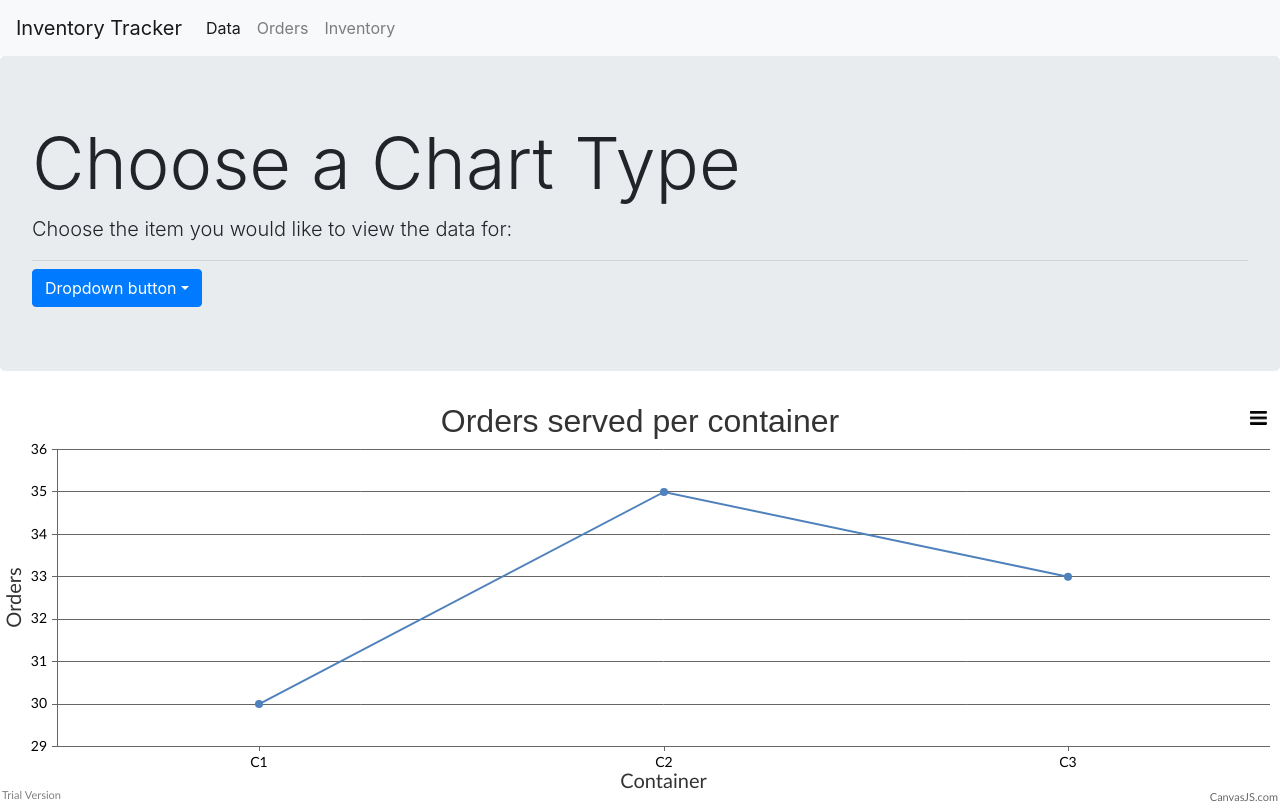
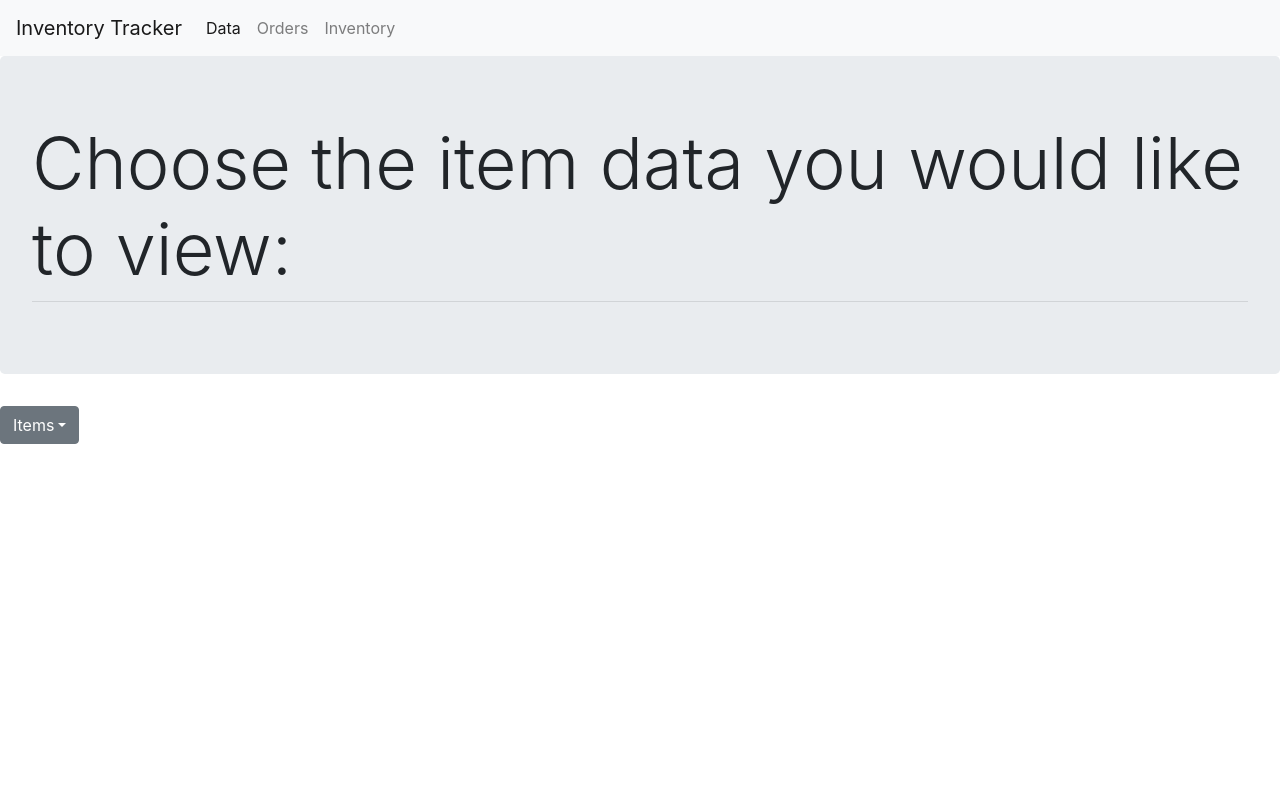
Before and after one commit to hmiles3/inventory-tracker, a React (Create React App) app in the folder client/: page /data in a window 1280 px wide. Shown: the top 803 px of the page. Built offline with nearby package versions, Linux system fonts and the light colour scheme.

Commit message:
fixed dropdown functionality

```diff
--- a/client/public/index.html
+++ b/client/public/index.html
@@ -2,6 +2,9 @@
 <html lang="en">
   <head>
     <meta charset="utf-8" />
+    <script src="https://code.jquery.com/jquery-3.2.1.slim.min.js" integrity="sha384-KJ3o2DKtIkvYIK3UENzmM7KCkRr/rE9/Qpg6aAZGJwFDMVNA/GpGFF93hXpG5KkN" crossorigin="anonymous"></script>
+    <script src="https://cdnjs.cloudflare.com/ajax/libs/popper.js/1.12.9/umd/popper.min.js" integrity="sha384-ApNbgh9B+Y1QKtv3Rn7W3mgPxhU9K/ScQsAP7hUibX39j7fakFPskvXusvfa0b4Q" crossorigin="anonymous"></script>
+    <script src="https://maxcdn.bootstrapcdn.com/bootstrap/4.0.0/js/bootstrap.min.js" integrity="sha384-JZR6Spejh4U02d8jOt6vLEHfe/JQGiRRSQQxSfFWpi1MquVdAyjUar5+76PVCmYl" crossorigin="anonymous"></script>
     <link rel="icon" href="%PUBLIC_URL%/favicon.ico" />
     <link rel="stylesheet" href="https://cdnjs.cloudflare.com/ajax/libs/twitter-bootstrap/4.0.0/css/bootstrap.min.css"/>
     <link href="https://maxcdn.bootstrapcdn.com/font-awesome/4.7.0/css/font-awesome.min.css" rel="stylesheet"/>
--- /dev/null
+++ b/client/src/components/Dropdown.Item/index.js
@@ -0,0 +1,9 @@
+import React from "react";
+
+function DropdownItem(props) {
+    return (
+      <button onClick={props.onClick} className={`dropdown-btn ${props["data-value"]}`} {...props} />
+    );
+  }
+
+  export default DropdownItem;
--- a/client/src/components/Dropdown/index.js
+++ b/client/src/components/Dropdown/index.js
@@ -1,20 +1,25 @@
 import React from "react";
 import "./style.css";
+import DropdownItem from "../Dropdown.Item"
 
-function Dropdown() {
-
+function Dropdown(props) {
 
   return (
-    <div class="dropdown">
-  <button class="btn btn-secondary dropdown-toggle" type="button" id="dropdownMenuButton" data-toggle="dropdown" aria-haspopup="true" aria-expanded="false">
-    Dropdown button
-  </button>
-  <div class="dropdown-menu" aria-labelledby="dropdownMenuButton">
-    <a class="dropdown-item" href="#">Action</a>
-    <a class="dropdown-item" href="#">Another action</a>
-    <a class="dropdown-item" href="#">Something else here</a>
-  </div>
-</div>
+    <div className="dropdown">
+        <button className="btn btn-secondary dropdown-toggle" type="button" id="dropdownMenuButton" data-toggle="dropdown" aria-haspopup="true" aria-expanded="false">
+            Items
+        </button>
+        <div className="dropdown-menu" aria-labelledby="dropdownMenuButton">
+            {props.options.map(currorder =>(
+              <DropdownItem
+              className="dropdown-item"
+              onClick={props.handleBtnClick}
+              value={currorder.id}
+              key={currorder.id}
+            >{currorder.name}</DropdownItem>
+            ))}
+        </div>
+    </div>
   );
 }
 
--- a/client/src/components/Dropdown/style.css
+++ b/client/src/components/Dropdown/style.css
@@ -0,0 +1,3 @@
+#dropdown-basic-button{
+    color: black;
+}
--- a/client/src/pages/Data.js
+++ b/client/src/pages/Data.js
@@ -1,24 +1,42 @@
 import React, { Component } from "react";
 import CanvasJSReact from '../canvasjs.react';
 import { Jumbotron } from 'reactstrap';
-//import Dropdown from "../components/Dropdown";
-import {  DropdownButton, Dropdown } from 'react-bootstrap';
+import Dropdown from "../components/Dropdown";
 var CanvasJSChart = CanvasJSReact.CanvasJSChart;
 
 
 class Data extends Component {
+	state={
+		search: "",
+		order : [
+			{name:"Ginger Champagne", id:0},
+			{name:"Potato and Cheese Frittata", id:1},
+			{name:"Eggnog Thumbprints", id: 2},
+			{name:"Succulent Pork Roast", id: 3},
+			{name:"Irish Champ", id: 4},
+			{name:"Chocolate-Cherry Thumbprints", id: 5},
+			{name:"Mean Woman Pasta", id: 6},
+			{name:"Hot Spiced Cider", id: 7},
+			{name:"Isa's Cola de Mono", id: 8},
+			{name:"Amy's Barbecue Chicken Salad", id: 9}
+		]
+	};
 
-
-
-
-
+    handleBtnClick = event => {
+		event.preventDefault();
+		const btnType = event.target.value;
+		this.setState({
+			currId: btnType
+		})
+    }
     render() {
-		const options = {
+		const options = [
+        {
 			animationEnabled: true,
 			exportEnabled: true,
 			theme: "light1", // "light1", "dark1", "dark2"
 			title:{
-				text: "Orders served per container"
+				text: "Ginger Champagne"
 			},
 			axisY: {
 				title: "Orders",
@@ -37,20 +55,245 @@ class Data extends Component {
                     { x: 3, y: 33 }
 				]
 			}]
-		}
+        },
+        {
+			animationEnabled: true,
+			exportEnabled: true,
+			theme: "light1", // "light1", "dark1", "dark2"
+			title:{
+				text: "Potato and Cheese Frittata"
+			},
+			axisY: {
+				title: "Orders",
+			},
+			axisX: {
+				title: "Container",
+				prefix: "C",
+				interval: 1
+			},
+			data: [{
+				type: "line",
+				toolTipContent: "Container {x}: {y} orders",
+				dataPoints: [
+                    { x: 1, y: 40 },
+                    { x: 2, y: 35 },
+                    { x: 3, y: 33 }
+				]
+			}]
+        },
+        {
+			animationEnabled: true,
+			exportEnabled: true,
+			theme: "light1", // "light1", "dark1", "dark2"
+			title:{
+				text: "Eggnog Thumbprints"
+			},
+			axisY: {
+				title: "Orders",
+			},
+			axisX: {
+				title: "Container",
+				prefix: "C",
+				interval: 1
+			},
+			data: [{
+				type: "line",
+				toolTipContent: "Container {x}: {y} orders",
+				dataPoints: [
+                    { x: 1, y: 5 },
+                    { x: 2, y: 10 },
+                    { x: 3, y: 33 }
+				]
+			}]
+        },
+        {
+			animationEnabled: true,
+			exportEnabled: true,
+			theme: "light1", // "light1", "dark1", "dark2"
+			title:{
+				text: "Succulent Pork Roast"
+			},
+			axisY: {
+				title: "Orders",
+			},
+			axisX: {
+				title: "Container",
+				prefix: "C",
+				interval: 1
+			},
+			data: [{
+				type: "line",
+				toolTipContent: "Container {x}: {y} orders",
+				dataPoints: [
+                    { x: 1, y: 30 },
+                    { x: 2, y: 35 },
+                    { x: 3, y: 5 }
+				]
+			}]
+        },
+        {
+			animationEnabled: true,
+			exportEnabled: true,
+			theme: "light1", // "light1", "dark1", "dark2"
+			title:{
+				text: "Irish Champ"
+			},
+			axisY: {
+				title: "Orders",
+			},
+			axisX: {
+				title: "Container",
+				prefix: "C",
+				interval: 1
+			},
+			data: [{
+				type: "line",
+				toolTipContent: "Container {x}: {y} orders",
+				dataPoints: [
+                    { x: 1, y: 30 },
+                    { x: 2, y: 5 },
+                    { x: 3, y: 33 }
+				]
+			}]
+        },
+        {
+			animationEnabled: true,
+			exportEnabled: true,
+			theme: "light1", // "light1", "dark1", "dark2"
+			title:{
+				text: "Chocolate-Cherry Thumbprints"
+			},
+			axisY: {
+				title: "Orders",
+			},
+			axisX: {
+				title: "Container",
+				prefix: "C",
+				interval: 1
+			},
+			data: [{
+				type: "line",
+				toolTipContent: "Container {x}: {y} orders",
+				dataPoints: [
+                    { x: 1, y: 0 },
+                    { x: 2, y: 35 },
+                    { x: 3, y: 33 }
+				]
+			}]
+        },
+        {
+			animationEnabled: true,
+			exportEnabled: true,
+			theme: "light1", // "light1", "dark1", "dark2"
+			title:{
+				text: "Mean Woman Pasta"
+			},
+			axisY: {
+				title: "Orders",
+			},
+			axisX: {
+				title: "Container",
+				prefix: "C",
+				interval: 1
+			},
+			data: [{
+				type: "line",
+				toolTipContent: "Container {x}: {y} orders",
+				dataPoints: [
+                    { x: 1, y: 3 },
+                    { x: 2, y: 3 },
+                    { x: 3, y: 3 }
+				]
+			}]
+        },
+        {
+			animationEnabled: true,
+			exportEnabled: true,
+			theme: "light1", // "light1", "dark1", "dark2"
+			title:{
+				text: "Hot Spiced Cider"
+			},
+			axisY: {
+				title: "Orders",
+			},
+			axisX: {
+				title: "Container",
+				prefix: "C",
+				interval: 1
+			},
+			data: [{
+				type: "line",
+				toolTipContent: "Container {x}: {y} orders",
+				dataPoints: [
+                    { x: 1, y: 8 },
+                    { x: 2, y: 9 },
+                    { x: 3, y: 10 }
+				]
+			}]
+        },
+        {
+			animationEnabled: true,
+			exportEnabled: true,
+			theme: "light1", // "light1", "dark1", "dark2"
+			title:{
+				text: "Isa's Cola de Mono"
+			},
+			axisY: {
+				title: "Orders",
+			},
+			axisX: {
+				title: "Container",
+				prefix: "C",
+				interval: 1
+			},
+			data: [{
+				type: "line",
+				toolTipContent: "Container {x}: {y} orders",
+				dataPoints: [
+                    { x: 1, y: 33 },
+                    { x: 2, y: 30 },
+                    { x: 3, y: 35 }
+				]
+			}]
+        },
+        {
+			animationEnabled: true,
+			exportEnabled: true,
+			theme: "light1", // "light1", "dark1", "dark2"
+			title:{
+				text: "Amy's Barbecue Chicken Salad"
+			},
+			axisY: {
+				title: "Orders",
+			},
+			axisX: {
+				title: "Container",
+				prefix: "C",
+				interval: 1
+			},
+			data: [{
+				type: "line",
+				toolTipContent: "Container {x}: {y} orders",
+				dataPoints: [
+                    { x: 1, y: 10 },
+                    { x: 2, y: 20 },
+                    { x: 3, y: 30 }
+				]
+			}]
+        }
+    ]
 		return (
 		<div>
             <Jumbotron>
-                <h1 className="display-3">Choose a Chart Type</h1>
-                <p className="lead">Choose the item you would like to view the data for:</p>
+                <h1 className="display-3">Choose the item data you would like to view:</h1>
                 <hr className="my-2" />
-                <DropdownButton id="dropdown-basic-button" title="Dropdown button">
-  <Dropdown.Item href="#/action-1">Action</Dropdown.Item>
-  <Dropdown.Item href="#/action-2">Another action</Dropdown.Item>
-  <Dropdown.Item href="#/action-3">Something else</Dropdown.Item>
-</DropdownButton>
             </Jumbotron>
-			<CanvasJSChart options = {options}
+		  	<Dropdown
+		  	handleBtnClick = {this.handleBtnClick}
+		  	options = {this.state.order}
+		  />
+			<CanvasJSChart
+			options = {options[this.state.currId]}
 				/* onRef={ref => this.chart = ref} */
 			/>
 			{/*You can get reference to the chart instance as shown above using onRef. This allows you to access all chart properties and methods*/}
--- a/client/src/pages/Orders.js
+++ b/client/src/pages/Orders.js
@@ -1,5 +1,9 @@
 import React, { Component } from "react";
 import API from "../utils/API";
+import {
+  Card, CardImg, CardText, CardBody,
+  CardTitle, CardSubtitle, Button
+} from 'reactstrap';
 
 class Orders extends Component {
   state = {
@@ -13,14 +17,25 @@ class Orders extends Component {
   render() {
     const { results } = this.state;
     return (
-      <ul>
-        <h1>Orders</h1>
-        {results.map(result => (
-          <li key = {result.title}>
-            {result.title} <img src= {result.thumbnail} alt = {result.title} />
-          </li>
-        ))}
-      </ul>
+      <div>
+      <Card>
+        <CardImg top width="100%" src="/assets/318x180.svg" alt="Card image cap" />
+        <CardBody>
+          <CardTitle>Card title</CardTitle>
+          <CardSubtitle>Card subtitle</CardSubtitle>
+          <CardText>Some quick example text to build on the card title and make up the bulk of the card's content.</CardText>
+          <Button>Button</Button>
+        </CardBody>
+      </Card>
+    </div>
+      // <ul>
+      //   <h1>Orders</h1>
+      //   {results.map(result => (
+      //     <li key = {result.title}>
+      //       {result.title} <img src= {result.thumbnail} alt = {result.title} />
+      //     </li>
+      //   ))}
+      // </ul>
     )
   }
 }
```
